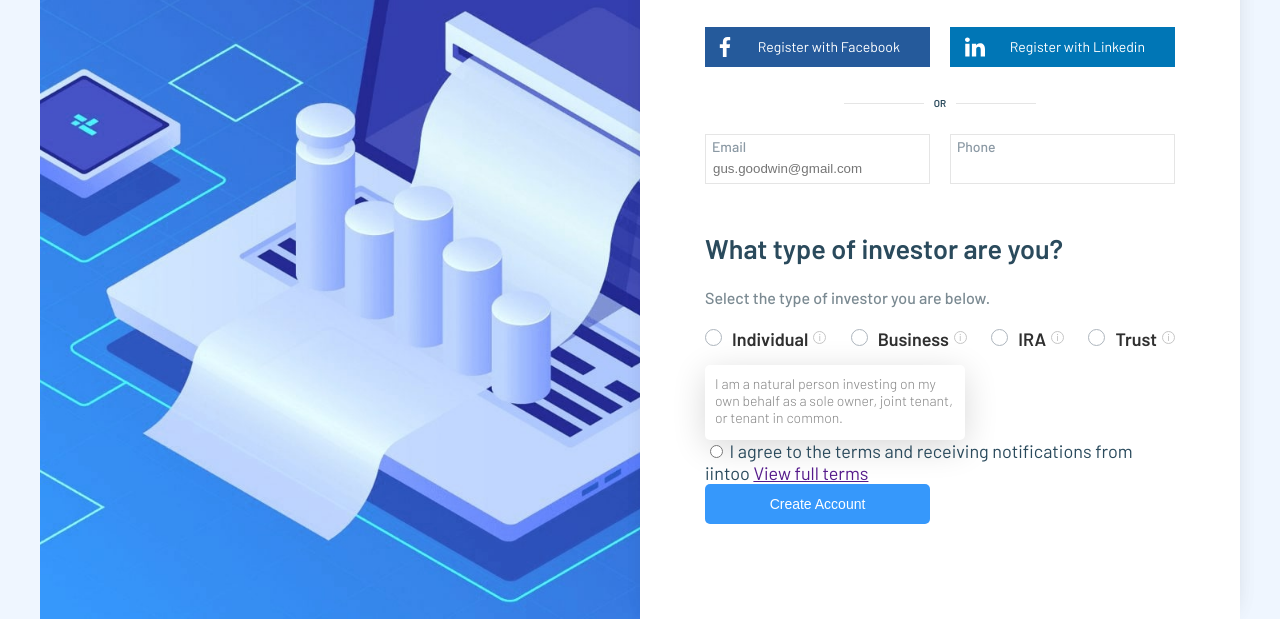
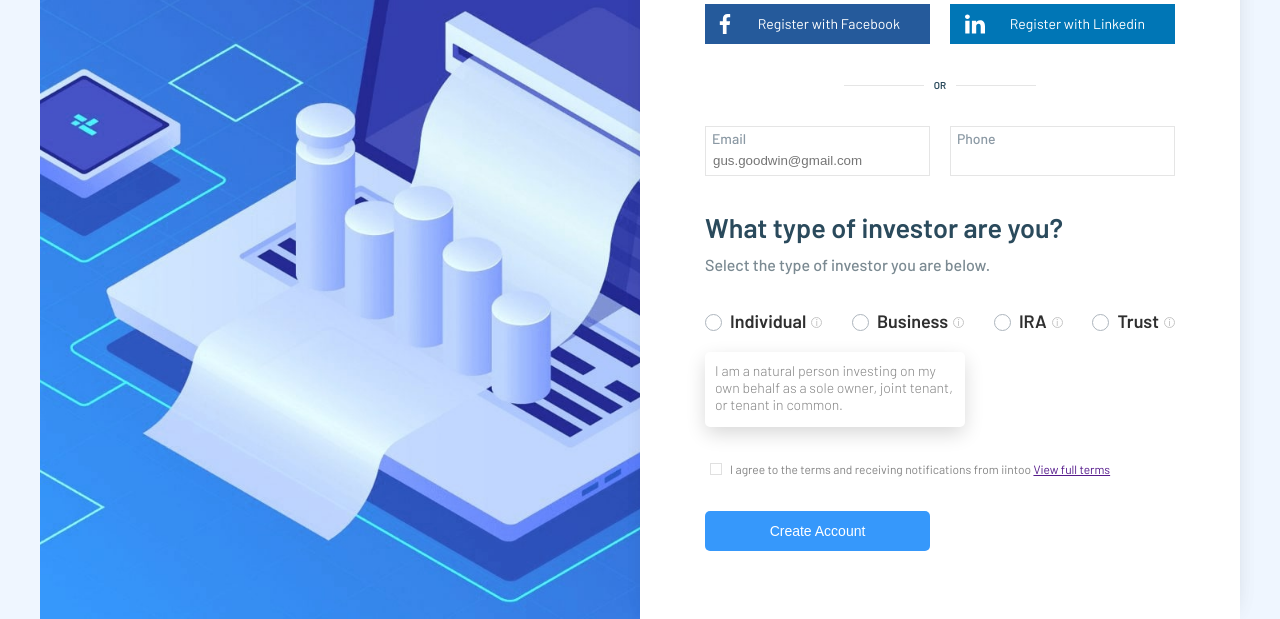
Before and after one commit to LyaminEV/test1.1, a plain HTML site: page index.html in a window 1280 px wide. Shown: the part 181-800 px from the top of the page. Drawn offline with Linux system fonts and the light colour scheme.

Commit message:
Done  (без адаптива)

```diff
--- a/css/style.css
+++ b/css/style.css
@@ -14,6 +14,9 @@ span,
 a{
     -webkit-box-sizing: border-box;
     box-sizing: border-box;
+}
+h1, h2, p {
+    margin: 0 ;
 }
 .wrapper {
     height: 100vh;
@@ -55,8 +58,14 @@ a{
     font-weight: 500;
     color: #7B8A92;
 }
+.reg-title {
+    padding: 10px 0;
+}
+.reg-subtitle {
+    padding: 10px 0;
+}
 .reg-social {
-    padding: 30px 0;
+    padding: 35px 0 ;
 }
 .link {
     text-decoration: none;
@@ -114,7 +123,7 @@ a{
     font-weight: 600;
 }
 .user-contact {
-    padding:25px 0;
+    padding: 35px 0;
 }
 .input-box {
     width: 225px;
@@ -136,16 +145,21 @@ a{
     color: #8b99a4;
     font-weight: 500;
 }
+.invest-title {
+    padding-bottom: 10px;
+}
 .invest-subtitle {
     font-size: 16px;
 }
 .invest {
+
     font-weight: 600;
     color: #2f2f2f;
-    padding: 20px 0;
+    padding: 35px 0 25px;
 }
 .invest__items {
     height: 17px;
+    position: relative;
 }
 .custom-radio {
     position: absolute;
@@ -155,9 +169,7 @@ a{
 .custom-radio+label {
     user-select: none;
     cursor: pointer;
-}
-.custom-radio:not(:disabled):not(:checked)+label:hover::before {
-    border-color: #b3d7ff;
+    padding-left: 25px;
 }
 .custom-radio+label::before {
     content: '';
@@ -168,13 +180,19 @@ a{
     border-radius: 50%;
     margin-right: 10px;
     box-sizing: border-box;
+    position: absolute;
+    left: 0;
+    top: 4px;
+}
+.custom-radio:not(:disabled):not(:checked)+label:hover::before {
+    border-color: #b3d7ff;
 }
 .custom-radio:checked+label::before {
     border: 4px solid #0b76ef;
 }
 .invest__info {
-    width: 13px;
-    height: 13px;
+    width: 11px;
+    height: 11px;
     border-radius: 50%;
     border: 1px solid #c6c6c6;
     font-size: 10px;
@@ -183,21 +201,42 @@ a{
     text-align: center;
     vertical-align: middle;
     margin-left: 5px;
-    line-height: 10px;
-    margin-top: 3px;
+    line-height: 8px;
+    margin-top: 7px;
 }
 .individual__block {
+
     padding: 10px;
     width: 260px;
     height: 75px;
     color: #848484;
     font-size: 14px;
     font-weight: 300;
-    box-shadow: 0px 7px 34px -1px #D6D6D6;
+    box-shadow: 0px 7px 20px -1px #D6D6D6;
     border-radius: 5px;
 }
 .individual__text {
     margin: 0;
+}
+.consent {
+    font-size: 12px;
+    color: #848484;
+    padding: 35px 0;
+    position: relative;
+}
+.consent__radio+.agree::before{
+    content: '';
+    display: inline-block;
+    width: 12px;
+    height: 12px;
+    border: 1px solid #e0e0e0;
+    border-radius: 0;
+    position: absolute;
+    top: 36px;
+    left: 5px;
+}
+.consent__radio:not(:disabled):not(:checked)+label:hover::before {
+    border-color: #3698FB;
 }
 .submit {
     background-color: #3698FB;
--- a/index.html
+++ b/index.html
@@ -85,8 +85,8 @@
                     </p>
                 </div>
                 <div class="consent">
-                    <input type="radio" id="agree">
-                    <label for="agree">
+                    <input class="custom-radio consent__radio" type="radio" id="agree">
+                    <label class="agree" for="agree">
                         I agree to the terms and receiving notifications from iintoo
                         <a href="">View full terms</a>
                     </label>
```
